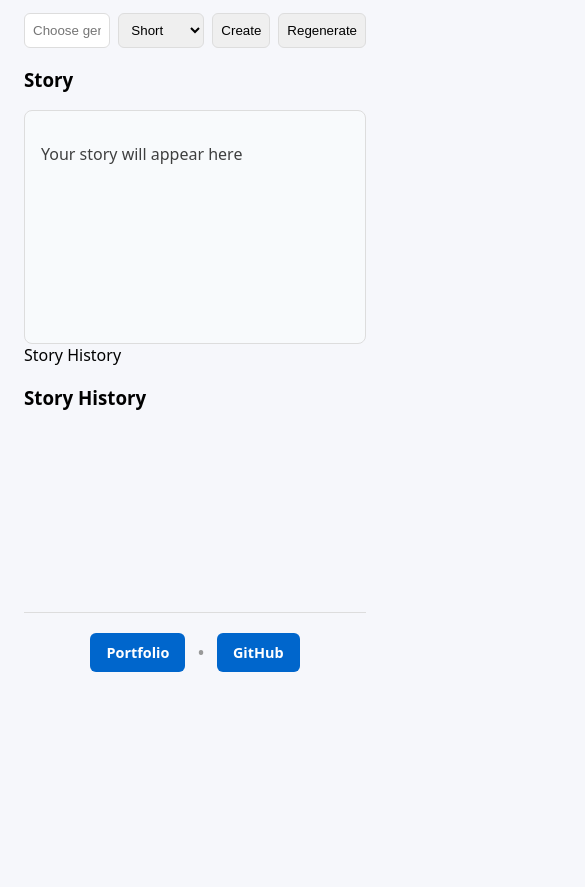
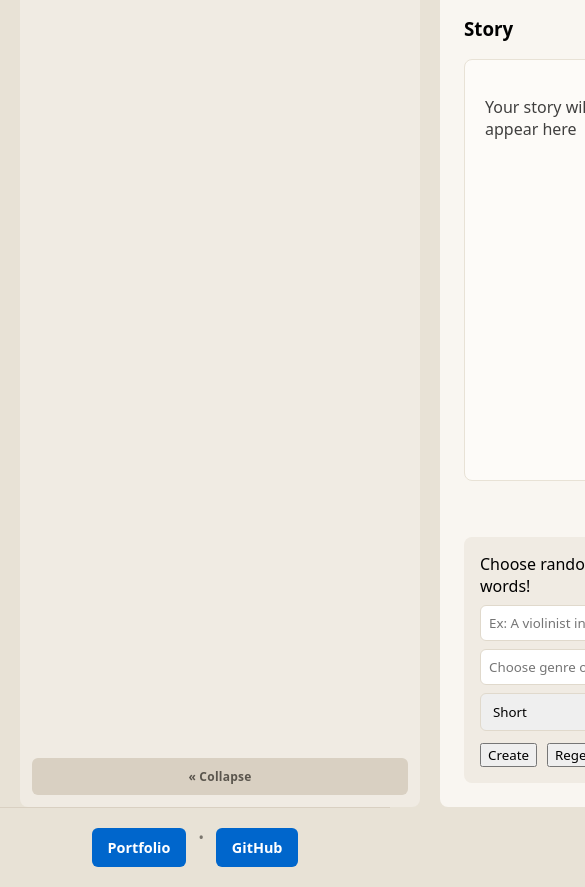
Before and after one commit to alejosworkstuff/ai-stories, a website: page public/index.html in a window 390 px wide. Shown: the part 176-1063 px from the top of the page, 585 px wide, since content can reach past the window. Before the commit the page ends 868 px from the top, so only its background shows below. Drawn offline with Linux system fonts and the light colour scheme.

Commit message:
refactor: enhance layout and functionality of story generator app
- HTML: reorganized structure to improve layout, moving story history to a sidebar and refining main content area.
- JavaScript: introduced a `whenReady` function for better DOM readiness handling, updated API request logic to support aborting requests.
- CSS: revamped styles for improved aesthetics, including a new sidebar design, enhanced button states, and responsive layout adjustments.
- UX: added auto-scroll to generated stories and improved user feedback during story generation.

```diff
--- a/public/index.html
+++ b/public/index.html
@@ -7,43 +7,54 @@
   <link rel="stylesheet" href="./styles.css" />
 </head>
 <body>
+  <div class="app">
+    <!-- Barra lateral -->
+    <aside class="history-box expanded" id="historyBox">
+      <h3>Story History</h3>
+      <ul id="history"></ul>
+      <button id="toggleHistory" class="history-toggle" type="button" aria-label="Expand or collapse history" >« Collapse</button>
+    </aside>
+
+    <!-- Contenido principal -->
     <div class="card">
       <h1>AI Stories Generator</h1>
+
+      <!-- Historia arriba -->
+      <h3>Story</h3>
+      <div id="output"><p class="hint">Your story will appear here</p></div>
+      <div class="story-actions">
+        <button id="copyBtn" style="display:none">Copy story</button>
+      </div>
+      <div id="stats" class="stats"></div>
+
+      <!-- Controles abajo -->
+      <div class="controls-box">
         <label>Choose random words!</label>
         <input id="seed" placeholder="Ex: A violinist in Buenos Aires" />
-    <div class="controls">
         <input id="tone" placeholder="Choose genre or tone (ex: romantic cyberpunk)" />
         <select id="length">
           <option value="short">Short</option>
           <option value="medium">Medium</option>
           <option value="long">Large</option>
         </select>
+        <div class="buttons">
           <button id="btn">Create</button>
           <button id="regenBtn">Regenerate</button>
         </div>
-
-    <h3>Story</h3>
-    <div id="output"><p class="hint">Your story will appear here</p></div>
       </div>
-<div class="app">
-
-   <aside class="history-box">
-      Story History
-   </aside>
-
-
-
+    </div>
   </div>
 
-    <h3>Story History</h3>
-    <ul id="history"></ul>
-
-  <div class="story-actions">
-    <button id="copyBtn" style="display:none">Copy story</button>
-  </div>
-
-  <div id="stats" class="stats"></div>
-
+  <script>
+    document.getElementById("toggleHistory")?.addEventListener("click", function(e) {
+      e.preventDefault();
+      var box = document.getElementById("historyBox");
+      var btn = document.getElementById("toggleHistory");
+      if (!box) return;
+      box.classList.toggle("expanded");
+      if (btn) btn.textContent = box.classList.contains("expanded") ? "« Collapse" : "»";
+    });
+  </script>
   <script src="./main.js"></script>
   <footer class="site-footer">
     <div class="footer-inner">
--- a/public/main.js
+++ b/public/main.js
@@ -1,4 +1,12 @@
 let messages = [];
+
+function whenReady(fn) {
+  if (document.readyState !== "loading") {
+    fn();
+  } else {
+    document.addEventListener("DOMContentLoaded", fn);
+  }
+}
 
 const btn = document.getElementById("btn");
 const seedEl = document.getElementById("seed");
@@ -74,20 +82,21 @@ function saveStory(story) {
 }
 
 
-async function requestStory(payload) {
-  return fetch("/api/generate-story", {
+async function requestStory(payload, signal) {
+  return fetch("/api/generate-stories", {
     method: "POST",
     headers: { "Content-Type": "application/json" },
     body: JSON.stringify(payload),
+    signal,
   });
 }
 
 
 
 async function generateStory() {
-  const seed = seedEl.value.trim();
-  const tone = toneEl.value.trim();
-  const length = lengthEl.value;
+  const seed = (seedEl?.value ?? "").trim();
+  const tone = (toneEl?.value ?? "").trim();
+  const length = lengthEl?.value ?? "short";
 
   setLoading(true);
 
@@ -104,11 +113,15 @@ async function generateStory() {
     }
   ];
 
+  if (out) out.innerHTML = "<p class='hint'>Generating story...</p>";
 
-  out.innerHTML = "<p class='hint'>Generating story...</p>";
+  const controller = new AbortController();
+  const timeoutId = setTimeout(() => controller.abort(), 12000);
 
   try {
-    const res = await requestStory({ messages, tone, length });
+    const res = await requestStory({ messages, tone, length }, controller.signal);
+
+    clearTimeout(timeoutId);
 
     const contentType = res.headers.get("content-type") || "";
     let data = null;
@@ -122,15 +135,11 @@ async function generateStory() {
     }
 
     if (!res.ok) {
-
       const story = generateLocalStory(seed, tone, length);
-
-        out.innerHTML = "<p class='hint'>AI unavailable — using local generator</p>";
-
+      if (out) out.innerHTML = "<p class='hint'>AI unavailable — using local generator</p>";
       renderStory(story);
       saveStory(story);
       loadHistory();
-
       return;
     }
 
@@ -142,14 +151,13 @@ async function generateStory() {
     });
 
     renderStory(story);
-
     saveStory(story);
     loadHistory();
 
   } catch (err) {
+    clearTimeout(timeoutId);
     const story = generateLocalStory(seed, tone, length);
-
-   out.innerHTML = "<p class='hint'>Failed to connect to server — using local generator</p>";
+    if (out) out.innerHTML = "<p class='hint'>Using local generator</p>";
     renderStory(story);
     saveStory(story);
     loadHistory();
@@ -306,5 +314,7 @@ return paragraphs.join("\n\n");
 }
 
 
-generateRandomSeed();
+whenReady(function() {
+  if (seedEl) generateRandomSeed();
   loadHistory();
+});
--- a/public/styles.css
+++ b/public/styles.css
@@ -1,58 +1,163 @@
+* {
+  box-sizing: border-box;
+}
+
 body {
   font-family: system-ui, sans-serif;
-  background: #f6f7fb;
+  background: #e8e2d6;
   margin: 0;
-  padding: 24px 24px 0;
+  padding: 0;
   min-height: 100vh;
   display: flex;
   flex-direction: column;
-  justify-content: center;
 }
 
-.app{
-  display:grid;
-  grid-template-columns:250px 1fr;
-  gap:20px;
-  max-width:1000px;
-  width:100%;
+.app {
+  display: grid;
+  grid-template-columns: auto 1fr;
+  grid-template-areas: "sidebar main";
+  grid-template-rows: 1fr;
+  gap: 20px;
+  flex: 1;
+  width: 100%;
+  min-height: 0;
+  padding: 20px;
+  padding-bottom: 0;
 }
 
-input,
-select,
-button,
-textarea {
-  width: 100%;
-  padding: 8px;
-  margin-top: 8px;
-  border-radius: 6px;
-  border: 1px solid #dddddd;
-  box-sizing: border-box;
+.history-box {
+  grid-area: sidebar;
+  align-self: stretch;
+  display: flex;
+  flex-direction: column;
+  background: #f0ebe3;
+  border: none;
+  border-radius: 8px;
+  padding: 12px;
+  overflow-y: auto;
+  width: 400px;
+  min-width: 56px;
+  max-width: 400px;
+  transition: width 0.4s cubic-bezier(0.4, 0, 0.2, 1), max-width 0.4s cubic-bezier(0.4, 0, 0.2, 1);
 }
 
-.controls {
-  display: flex;
-  gap: 8px;
-  margin-top: 8px;
+.history-box.expanded {
+  width: 400px;
+  max-width: 400px;
 }
 
-.controls select,
-.controls button {
-  width: auto;
+.history-box:not(.expanded) {
+  width: 56px;
+  max-width: 56px;
+}
+
+.history-box:not(.expanded) .history-toggle {
+  font-size: 1.2rem;
+  padding: 12px 8px;
+  line-height: 1;
+}
+
+.history-box h3 {
+  flex-shrink: 0;
+}
+
+.history-box ul {
   flex: 1;
+}
+
+.history-box:not(.expanded) h3,
+.history-box:not(.expanded) ul {
+  display: none;
+}
+
+.history-toggle {
+  margin-top: auto;
+  padding: 10px 12px;
+  font-size: 0.75rem;
+  font-weight: 600;
+  letter-spacing: 0.02em;
+  border: none;
+  border-radius: 6px;
+  background: #d9d0c2;
+  color: #5a554d;
+  cursor: pointer;
+  transition: background 0.2s, color 0.2s;
+  flex-shrink: 0;
+  width: 100%;
+  text-align: center;
+}
+
+.history-toggle:hover {
+  background: #cfc6b6;
+  color: #3d3a35;
+}
+
+.card {
+  grid-area: main;
+  display: flex;
+  flex-direction: column;
+  min-height: 0;
+  max-width: 900px;
+  margin: 0 auto;
+  width: 100%;
+  padding: 24px;
+  background: #f9f6f1;
+  border-radius: 8px;
+}
+
+#output {
+  flex: 1 1 auto;
+  min-height: 50vh;
+  background-color: #fdfbf8;
+  border: 1px solid #e8e2d6;
+  padding: 20px;
+  border-radius: 8px;
+  margin-bottom: 16px;
+  overflow-y: auto;
+}
+
+.story-actions {
+  margin-bottom: 20px;
+}
+
+.controls-box {
+  margin-top: 20px;
+  background: #f0ebe3;
+  padding: 16px;
+  border-radius: 8px;
+}
+
+.controls-box input,
+.controls-box select {
+  width: 100%;
+  margin-top: 8px;
+  padding: 8px;
+  border-radius: 6px;
+  border: 1px solid #e0d9cc;
+}
+
+.buttons {
+  display: flex;
+  gap: 10px;
+  margin-top: 12px;
+}
+
+input, select, button, textarea {
+  font-family: inherit;
 }
 
 pre {
   white-space: pre-wrap;
-  background: #f8fafc;
-  padding: 12px;
+  background: transparent;
+  padding: 12px 0;
   border-radius: 6px;
 }
 
 .site-footer {
   margin-top: auto;
   padding: 20px 0;
-  border-top: 1px solid #ddd;
-  color: #999;
+  border-top: 1px solid #d9d0c2;
+  color: #7a756d;
   font-size: 0.9rem;
   position: relative;
 }
@@ -66,10 +171,6 @@ pre {
   padding: 0 24px;
 }
 
-.separator {
-  color: #999;
-}
-
 .site-footer a {
   background: #0066cc;
   color: white;
@@ -80,25 +181,7 @@ pre {
   font-weight: 600;
 }
 
-.site-footer a:hover {
-  background: #0052a3;
-}
-
-#output {
-  background-color: #f8fafc;
-  border: 1px solid #ddd;
-  padding: 16px;
-  border-radius: 8px;
-  min-height: 200px;
-  margin-top: 12px;
-}
-
-.separator {
-  font-size: 1.25rem;
-  line-height: 1;
-  display: inline-flex;
-  align-items: center;
-}
+.site-footer a:hover { background: #0052a3; }
 
 .hint {
   opacity: 0.7;
@@ -111,16 +194,22 @@ pre {
   100% {opacity:.4}
 }
 
-.controls button:hover {
-  background:#ddd;
-  cursor:pointer;
+.history-box h3 {
+  margin-top: 0;
+  padding-bottom: 6px;
+  border-bottom: 1px solid #a89f8e;
 }
 
-.story-actions button:hover {
-  background:#ddd;
-  cursor:pointer;
+.history-box ul {
+  list-style: none;
+  padding: 0;
+  margin: 0;
 }
 
-button:active {
-  transform:translateY(1px);
+.history-box li {
+  padding: 6px;
+  border-bottom: 1px solid #e5dfd5;
+  cursor: pointer;
 }
+
+.history-box li:hover { background: #e8e2d6; }
```
Lines whose indentation alone changed are shown as unchanged.
